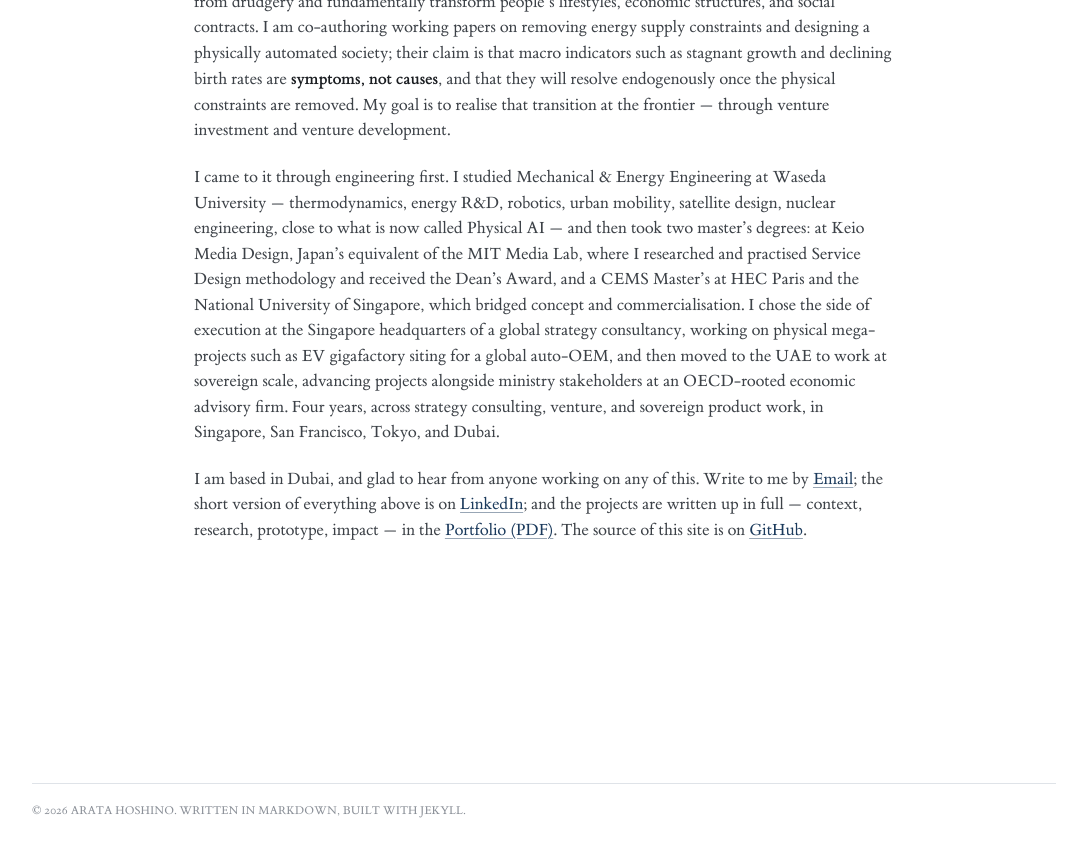
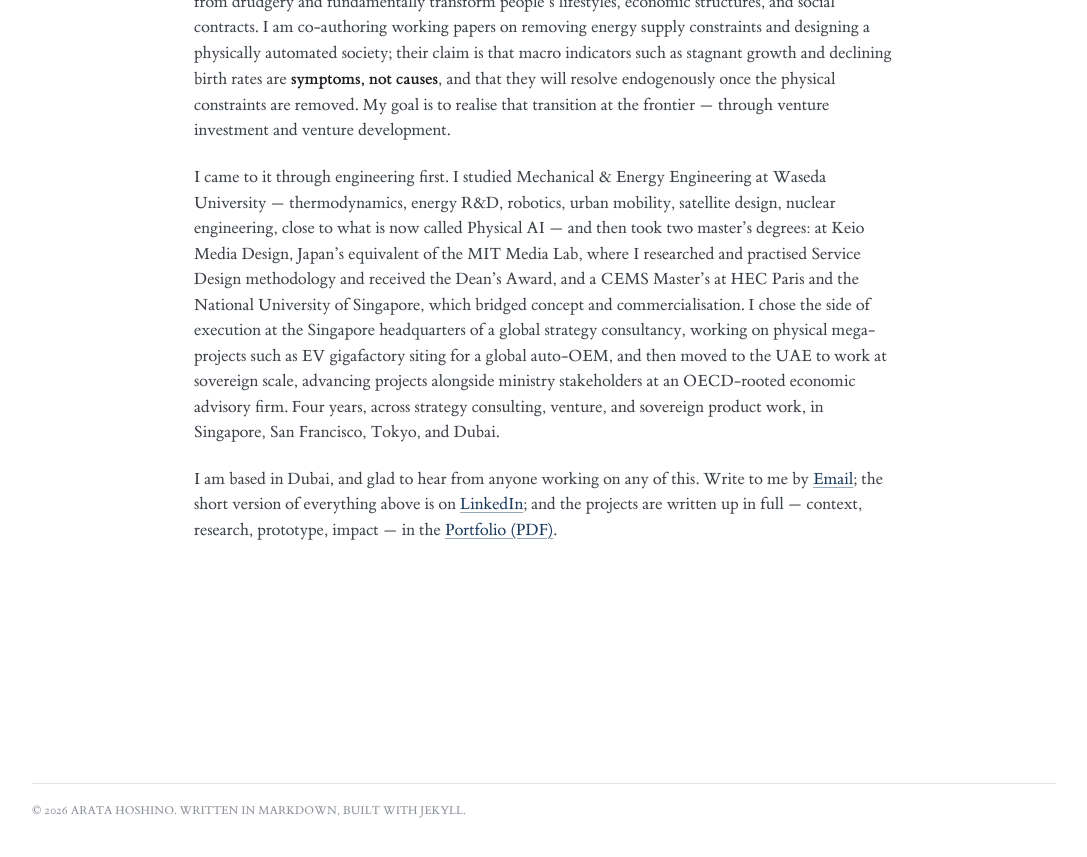
Before and after one commit to arata-hoshino/arata-hoshino.github.io, a Jekyll site: the page built from about.md, in a window 1280 px wide and 900 px high, scrolled down 1064 px. Shown: the top 857 px of the window, without its empty margins (96-1183 px from the left). Built offline with Jekyll 4.4.1, drawn with Linux system fonts in a browser that asks for light colours.

Commit message:
Drop the GitHub line from About
Co-Authored-By: Claude Opus 5 (1M context) <noreply@anthropic.com>

```diff
--- a/about.md
+++ b/about.md
@@ -47,5 +47,4 @@ I am based in Dubai, and glad to hear from anyone working on any of this. Write
 [Email](mailto:arata.h.hoshino@gmail.com); the short version of everything above is on
 [LinkedIn](https://www.linkedin.com/in/arata-hoshino/){:target="_blank" rel="noopener"}; and the
 projects are written up in full — context, research, prototype, impact — in the
-[Portfolio (PDF)](/assets/arata-hoshino-portfolio.pdf){:target="_blank" rel="noopener"}. The
-source of this site is on [GitHub](https://github.com/arata-hoshino){:target="_blank" rel="noopener"}.
+[Portfolio (PDF)](/assets/arata-hoshino-portfolio.pdf){:target="_blank" rel="noopener"}.
```
